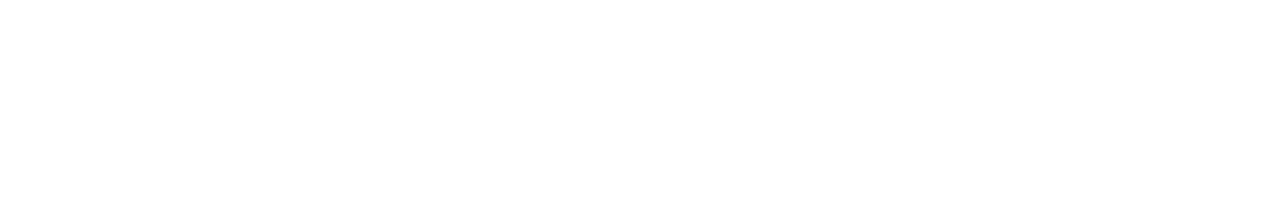
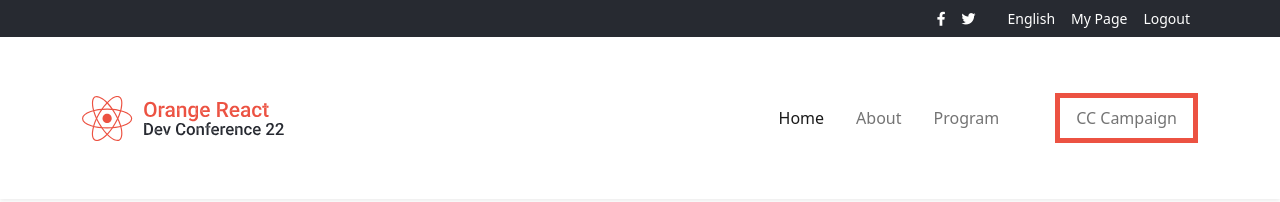
Before and after one commit to joshuaivie/MD1_Orange-React-Conference, a website: page index.html in a window 1280 px wide. Drawn offline with nearby package versions, Linux system fonts and the light colour scheme.

Commit message:
Complete Navbar

```diff
--- a/assets/css/style.css
+++ b/assets/css/style.css
@@ -1,5 +1,5 @@
 /* Import Fonts */
-@import url("https://fonts.googleapis.com/css2?family=Lato:wght@400;700;900&family=Poppins:wght@400;500;600;700&display=swap");
+@import url("https://fonts.googleapis.com/css2?family=Lato:wght@400;700;900&display=swap");
 @import url("../fonts/cocogoose.css");
 
 h1 {
@@ -7,3 +7,36 @@ h1 {
   font-weight: normal;
   font-size: 42px;
 }
+
+body {
+  font-family: "Lato", sans-serif;
+  font-weight: 400;
+  font-size: 16px;
+  line-height: 4px;
+}
+
+.dark-bg {
+  background-color: #272a31;
+}
+
+.top-nav {
+  font-size: 14px;
+}
+
+.logo img {
+  height: 45px;
+}
+
+a.nav-link {
+  color: #272a31;
+}
+
+a.nav-link:hover,
+a.nav-link.active {
+  color: #ec5242;
+}
+
+.nav-link.emphasized-link {
+  color: #ec5242;
+  border: 5px solid #ec5242;
+}
--- a/index.html
+++ b/index.html
@@ -20,6 +20,54 @@
 </head>
 
 <body>
+  <header>
+    <nav class="navbar navbar navbar-light navbar-expand-md p-0 flex-column">
+      <div class="container-fluid dark-bg py-0 d-none d-md-block">
+        <div class="container top-nav py-0 d-flex text-white justify-content-end align-items-center">
+          <ul class="social-links list-unstyled d-flex my-0 px-3">
+            <li class="link mx-2"><a class="text-white text-decoration-none" href="#"><i
+                  class="fab fa-facebook-f"></i></a>
+            </li>
+            <li class="link mx-2"><a class="text-white text-decoration-none" href="#"><i class="fab fa-twitter"></i></a>
+            </li>
+          </ul>
+          <ul class="page-settings list-unstyled d-flex my-0 py-2">
+            <li class="setting mx-2"><a class="text-white text-decoration-none" href="#">English</a></li>
+            <li class="setting mx-2"><a class="text-white text-decoration-none" href="#">My Page</a></li>
+            <li class="setting mx-2"><a class="text-white text-decoration-none" href="#">Logout</a></li>
+          </ul>
+        </div>
+      </div>
+      <div class="container-fluid bg-white shadow-sm">
+        <div class="container bottom-nav d-flex align-items-start align-items-md-center py-2 flex-column flex-md-row">
+          <a class="navbar-brand logo d-none d-md-block" href="index.html">
+            <img src="./assets/img/full-logo.svg" alt="orange-react-dev-conference">
+          </a>
+          <button class="navbar-toggler border-0" type="button" data-bs-toggle="collapse"
+            data-bs-target="#navbarSupportedContent" aria-controls="navbarSupportedContent" aria-expanded="false"
+            aria-label="Toggle navigation">
+            <span class="navbar-toggler-icon"></span>
+          </button>
+          <div class="collapse navbar-collapse w-100 py-5 my-md-0" id="navbarSupportedContent">
+            <ul class="navbar-nav ms-auto mb-2 mb-lg-0 list-unstyled ms-0 ps-0 d-flex align-items-center">
+              <li class="nav-item ms-md-3 py-2 py-md-0">
+                <a class="nav-link active" aria-current="page" href="#">Home</a>
+              </li>
+              <li class="nav-item ms-md-3 py-2 py-md-0">
+                <a class="nav-link" aria-current="page" href="#">About</a>
+              </li>
+              <li class="nav-item ms-md-3 py-2 py-md-0">
+                <a class="nav-link" aria-current="page" href="#">Program</a>
+              </li>
+              <li class="nav-item ms-md-5 mt-3 mt-md-0">
+                <a class="nav-link emphasized-link px-3" aria-current="page" href="#">CC Campaign</a>
+              </li>
+            </ul>
+          </div>
+        </div>
+      </div>
+    </nav>
+  </header>
 
 
   <script src="https://cdn.jsdelivr.net/npm/bootstrap@5.0.2/dist/js/bootstrap.bundle.min.js"
```
